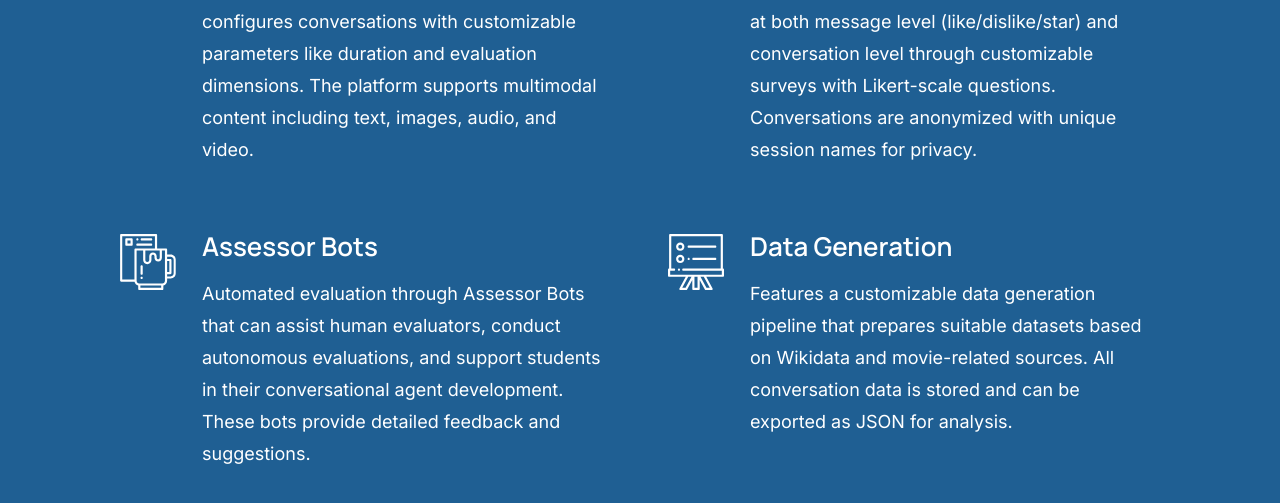
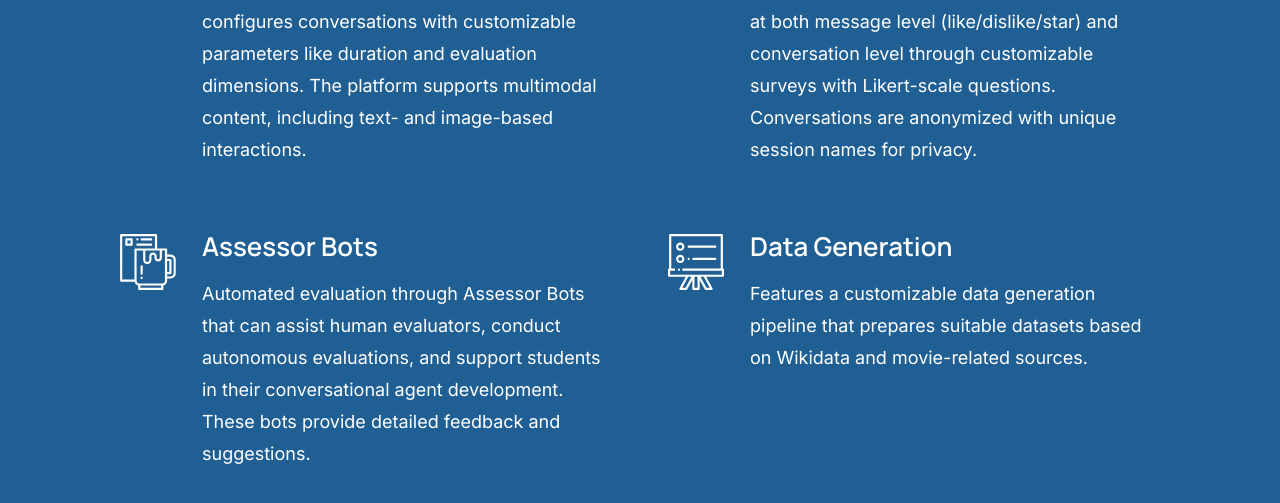
Before and after one commit to Alan-s-Speakeasy/Speakeasy-Website, a plain HTML site: page index.html in a window 1280 px wide. Shown: the part 2601-3104 px from the top of the page. Drawn offline with Linux system fonts and the light colour scheme.

Commit message:
changed parts of the text to make it more precise

```diff
--- a/index.html
+++ b/index.html
@@ -127,7 +127,7 @@
                     <div class="stats__count" data-counter=4><span>4</span>+</div>
                     <h5>Years Active</h5>
                     <p>
-                    Continuously improving and evolving to meet the needs of conversational AI research
+                    Continuously improving and evolving to meet the needs of educational settings and conversational AI research
                     </p>
                 </div>
                 <!-- <div class="column stats__item" data-animate-el>
@@ -167,8 +167,8 @@
                     <div class="service-text">
                         <h3 class="h4">Conversation Generation</h3>
                         <p>Speakeasy pairs users (humans and bots) and configures conversations with customizable parameters
-                        like duration and evaluation dimensions. The platform supports multimodal content including text,
-                        images, audio, and video.
+                        like duration and evaluation dimensions. The platform supports multimodal content, including text- and
+                        image-based interactions.
                         </p>
                     </div>
                 </div>
@@ -206,7 +206,7 @@
                     <div class="service-text">
                         <h3 class="h4">Data Generation</h3>
                         <p>Features a customizable data generation pipeline that prepares suitable datasets based on Wikidata
-                        and movie-related sources. All conversation data is stored and can be exported as JSON for analysis.
+                        and movie-related sources.
                         </p>
                     </div>
                 </div>
```
